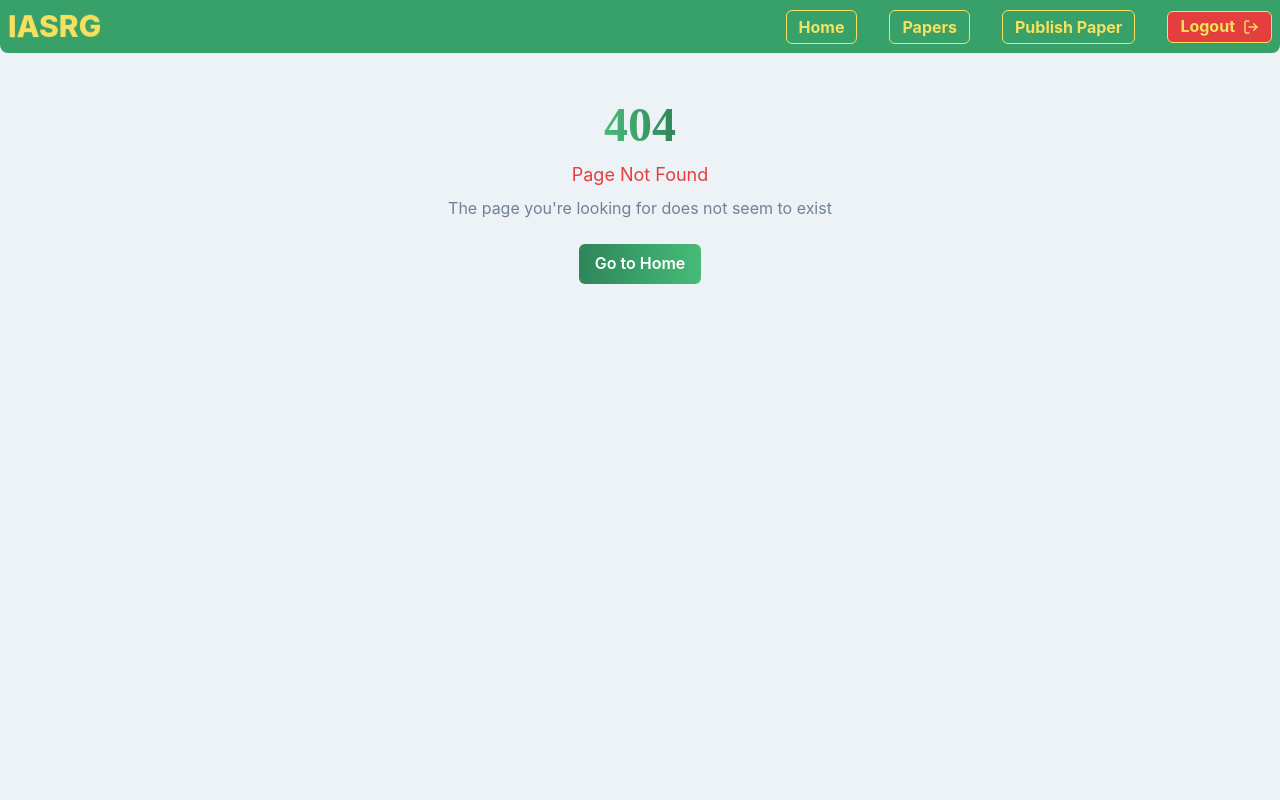
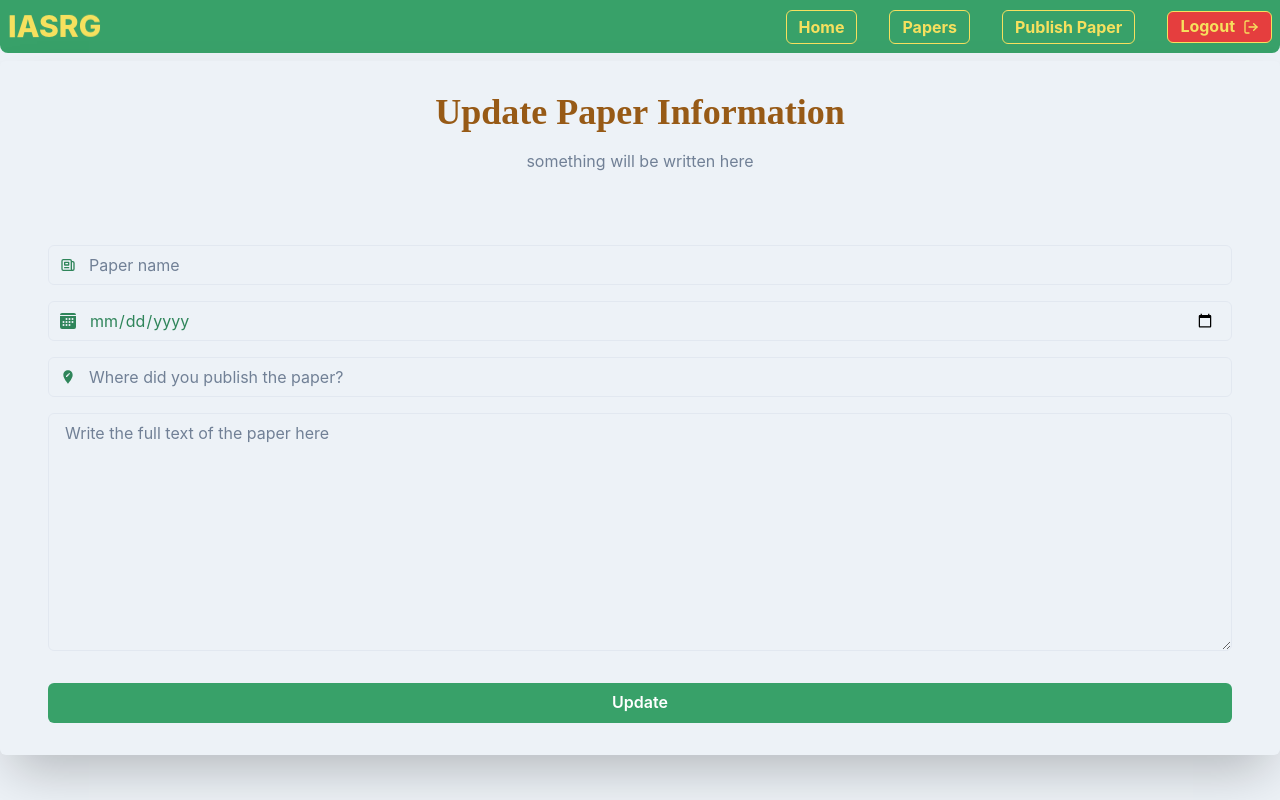
Before and after one commit to ShahadatAnik/IASRG--reactJS-chakraUI--Webapp, a React (Create React App) app in the folder client/: page /papers-update/1 in a window 1280 px wide. Before the commit this address had no page. Built offline with nearby package versions, Linux system fonts and the light colour scheme; no server answers; sample sign-in values are in the browser's storage.

Commit message:
Some Changes Added

```diff
--- a/client/src/App.jsx
+++ b/client/src/App.jsx
@@ -3,6 +3,7 @@ import { BrowserRouter, Routes, Route } from 'react-router-dom';
 
 import { Center, ChakraProvider, Spinner } from '@chakra-ui/react';
 import theme from './theme/index';
+import { ColorModeSwitcher } from './theme/ColorModeSwitcher';
 
 import NavBar from './components/utils/Navbar';
 import Home from './components/Home';
@@ -31,11 +32,13 @@ const AllPapers = lazy(() => import('./components/Paper/AllPapers'));
 const IndividualPaper = lazy(() =>
   import('./components/Paper/IndividualPaper')
 );
+const UpdatePaper = lazy(() => import('./components/Paper/UpdatePaper'));
 
 function App() {
   return (
     <ChakraProvider theme={theme}>
       <NavBar />
+      {/* <ColorModeSwitcher /> */}
       <BrowserRouter>
         <Routes>
           {/* <AuthUser> */}
@@ -88,6 +91,14 @@ function App() {
               </Suspense>
             }
           />
+          <Route
+            path="/papers-update/:paperID"
+            element={
+              <Suspense fallback={<LoadingIcon />}>
+                <UpdatePaper />
+              </Suspense>
+            }
+          />
           {/* </AuthUser> */}
         </Routes>
       </BrowserRouter>
--- a/client/src/components/Paper/AllPapers.jsx
+++ b/client/src/components/Paper/AllPapers.jsx
@@ -22,6 +22,7 @@ import { FaUserCircle } from 'react-icons/fa';
 
 export default function Index() {
   const [papers, setPapers] = useState([]);
+  const [username, setUsername] = useState('');
 
   useEffect(() => {
     if (localStorage.getItem('loggedin') !== 'true') {
@@ -32,6 +33,12 @@ export default function Index() {
       .then(resp => setPapers(resp))
       .catch(error => console.log(error));
   }, []);
+
+  const getUserName = id => {
+    fetch(`http://localhost:3001/user/getUser/${id}`).then(response => {
+      console.log(response.name);
+    });
+  };
 
   return (
     <Box p={2} mx={2}>
@@ -59,7 +66,7 @@ export default function Index() {
         {papers.map((paper, index) => (
           <Link to={`/papers/${paper.id}`}>
             <GridItem
-              key={paper.id}
+              key={index}
               boxShadow={['md', 'md', 'lg']}
               p={4}
               m={2}
@@ -90,9 +97,9 @@ export default function Index() {
                     color={'yellow.300'}
                     fontSize={['md', 'md', 'lg']}
                   >
-                    {paper.publishers_id}
+                    {getUserName(paper.publishers_id)}
                   </Text>
-                  {/* <Spacer />
+                  <Spacer />
 
                   <MdEditLocation mt={2} size={'20px'} color="gray.300" />
                   <Text
@@ -101,7 +108,7 @@ export default function Index() {
                     fontSize={['md', 'md', 'lg']}
                   >
                     {paper.publication_place}
-                  </Text> */}
+                  </Text>
 
                   <Spacer />
 
--- a/client/src/components/Paper/IndividualPaper.jsx
+++ b/client/src/components/Paper/IndividualPaper.jsx
@@ -45,8 +45,7 @@ export default function IndividualPaper() {
       body: JSON.stringify({
         id: id,
       }),
-    })
-      .then(response => {
+    }).then(response => {
       // if (response.data == 'Paper deleted') {
       alert('Paper deleted');
       window.location.href = '/..';
@@ -54,6 +53,10 @@ export default function IndividualPaper() {
       //   alert('Error');
       // }
     });
+  };
+
+  const handleUpdate = () => {
+    window.location.href = `/papers-update/${id}`;
   };
 
   console.log(paper);
@@ -85,7 +88,8 @@ export default function IndividualPaper() {
               fontSize={['md', 'md', 'lg']}
               color={'gray.500'}
             >
-              <Button onClick={()=>handleDelete()}>Delete</Button>
+              <Button onClick={() => handleDelete()}>Delete</Button>
+              <Button onClick={() => handleUpdate()}>Update</Button>
             </Text>
 
             <Flex
--- /dev/null
+++ b/client/src/components/Paper/UpdatePaper.jsx
@@ -0,0 +1,233 @@
+import Axios from 'axios';
+import { useState, useEffect } from 'react';
+import {
+  Box,
+  Stack,
+  Heading,
+  Text,
+  Container,
+  Input,
+  Button,
+  InputGroup,
+  InputLeftElement,
+  Textarea,
+  Flex,
+  Center,
+} from '@chakra-ui/react';
+import { useParams } from 'react-router-dom';
+import { HiOutlineNewspaper } from 'react-icons/hi';
+import { BsCalendarFill, BsPencilSquare } from 'react-icons/bs';
+import { MdEditLocation } from 'react-icons/md';
+
+export default function UpdatePaper() {
+  const [paper, setPaper] = useState({
+    name: '',
+    publication_date: '',
+    publication_place: '',
+    full_text: '',
+  });
+
+  const firstUpdate = fp => {
+    setPaper(prevState => ({
+      ...prevState,
+      name: fp[0].paper_name,
+      publication_date: fp[0].publication_date.split('T')[0],
+      publication_place: fp[0].publication_place,
+      full_text: fp[0].full_text,
+    }));
+  };
+
+  const { paperID } = useParams();
+
+  const [isInvalidName, setIsInvalidName] = useState(false);
+  const [isInvalidDate, setIsInvalidDate] = useState(false);
+  const [isInvalidPlace, setIsInvalidPlace] = useState(false);
+  const [isInvalidFullText, setIsInvalidFullText] = useState(false);
+
+  useEffect(() => {
+    if (localStorage.getItem('loggedin') !== 'true') {
+      window.location.href = '/login';
+    }
+
+    fetch('http://localhost:3001/paper/getPaper/')
+      .then(resp => resp.json())
+      .then(resp => firstUpdate(resp.filter(paper => paper.id == paperID)))
+      .catch(error => console.log(error));
+  }, []);
+
+  console.log(paper);
+
+  const handleInput = e => {
+    const { name, value } = e.target;
+
+    if (name === 'name') {
+      if (value.length < 3) {
+        setIsInvalidName(true);
+      } else {
+        setIsInvalidName(false);
+      }
+    }
+    if (name === 'publication_date') {
+      if (value.length < 6) {
+        setIsInvalidDate(true);
+      } else {
+        setIsInvalidDate(false);
+      }
+    }
+    if (name === 'publication_place') {
+      if (value.length < 3) {
+        setIsInvalidPlace(true);
+      } else {
+        setIsInvalidPlace(false);
+      }
+    }
+    if (name === 'full_text') {
+      if (value.length < 20) {
+        setIsInvalidFullText(true);
+      } else {
+        setIsInvalidFullText(false);
+      }
+    }
+    setPaper(prevState => ({
+      ...prevState,
+      [name]: value,
+    }));
+  };
+
+  const onSubmit = e => {
+    if (isInvalidName || isInvalidDate || isInvalidPlace || isInvalidFullText) {
+      e.preventDefault();
+    } else {
+      Axios.post('http://localhost:3001/paper/edit_paper/', {
+        paper_id: paperID,
+        paper_name: paper.name,
+        publication_date: paper.publication_date,
+        publication_place: paper.publication_place,
+        paper_full_text: paper.full_text,
+      }).then(response => {
+        alert('Paper Updated');
+        window.location.href = '/..';
+      });
+    }
+  };
+
+  return (
+    <Container maxW="container.xl" boxShadow="2xl" rounded="md" centerContent>
+      <Stack
+        rounded={'md'}
+        p={{ base: 4, sm: 6, md: 8 }}
+        spacing={{ base: 8 }}
+        w={'100%'}
+      >
+        <Stack spacing={4} align="center">
+          <Heading
+            color={'yellow.700'}
+            lineHeight={1.1}
+            fontSize={{ base: '2xl', sm: '3xl', md: '4xl' }}
+          >
+            Update Paper Information
+          </Heading>
+          <Text color={'gray.500'} fontSize={{ base: 'sm', sm: 'md' }}>
+            something will be written here
+          </Text>
+        </Stack>
+        <Box as={'form'} mt={10} onSubmit={onSubmit}>
+          <Stack spacing={4}>
+            <InputGroup>
+              <InputLeftElement
+                pointerEvents="none"
+                children={<HiOutlineNewspaper color="gray.300" />}
+              />
+              <Input
+                name="name"
+                isInvalid={isInvalidName}
+                onChange={handleInput}
+                focusBorderColor="lime"
+                errorBorderColor="red.300"
+                type="text"
+                value={paper?.name}
+                placeholder="Paper name"
+                required
+              />
+            </InputGroup>
+
+            <InputGroup>
+              <InputLeftElement
+                pointerEvents="none"
+                children={<BsCalendarFill color="gray.300" />}
+              />
+              <Input
+                name="publication_date"
+                isInvalid={isInvalidDate}
+                onChange={handleInput}
+                focusBorderColor="lime"
+                errorBorderColor="red.300"
+                value={paper?.publication_date}
+                size="md"
+                type="date"
+                placeholder="Date must be in the format YYYY-MM-DD"
+                required
+              />
+            </InputGroup>
+
+            <InputGroup>
+              <InputLeftElement
+                pointerEvents="none"
+                children={<MdEditLocation color="gray.300" />}
+              />
+              <Input
+                name="publication_place"
+                isInvalid={isInvalidPlace}
+                onChange={handleInput}
+                focusBorderColor="lime"
+                errorBorderColor="red.300"
+                type="text"
+                value={paper?.publication_place}
+                placeholder="Where did you publish the paper?"
+                required
+              />
+            </InputGroup>
+            <InputGroup>
+              <Textarea
+                name="full_text"
+                rows={10}
+                height="auto"
+                isInvalid={isInvalidFullText}
+                onChange={handleInput}
+                focusBorderColor="lime"
+                errorBorderColor="red.300"
+                type="text"
+                value={paper?.full_text}
+                placeholder="Write the full text of the paper here"
+                required
+              />
+            </InputGroup>
+          </Stack>
+          <Button
+            w={'full'}
+            mt={8}
+            colorScheme={
+              isInvalidName ||
+              isInvalidDate ||
+              isInvalidPlace ||
+              isInvalidFullText
+                ? 'red'
+                : 'green'
+            }
+            type="submit"
+            style={
+              isInvalidName ||
+              isInvalidDate ||
+              isInvalidPlace ||
+              isInvalidFullText
+                ? { cursor: 'not-allowed' }
+                : { cursor: 'pointer' }
+            }
+          >
+            Update
+          </Button>
+        </Box>
+      </Stack>
+    </Container>
+  );
+}
--- a/client/src/theme/index.jsx
+++ b/client/src/theme/index.jsx
@@ -4,7 +4,7 @@ import { extendTheme } from '@chakra-ui/react';
 // 2. Add your color mode config
 const config = {
   initialColorMode: 'light',
-  useSystemColorMode: true,
+  useSystemColorMode: false,
 };
 
 // mode('light', 'dark')(props)
```
Also changed, not shown: 1 other file (tests, documents, lock files or other folders). Lines whose indentation alone changed are shown as unchanged.
